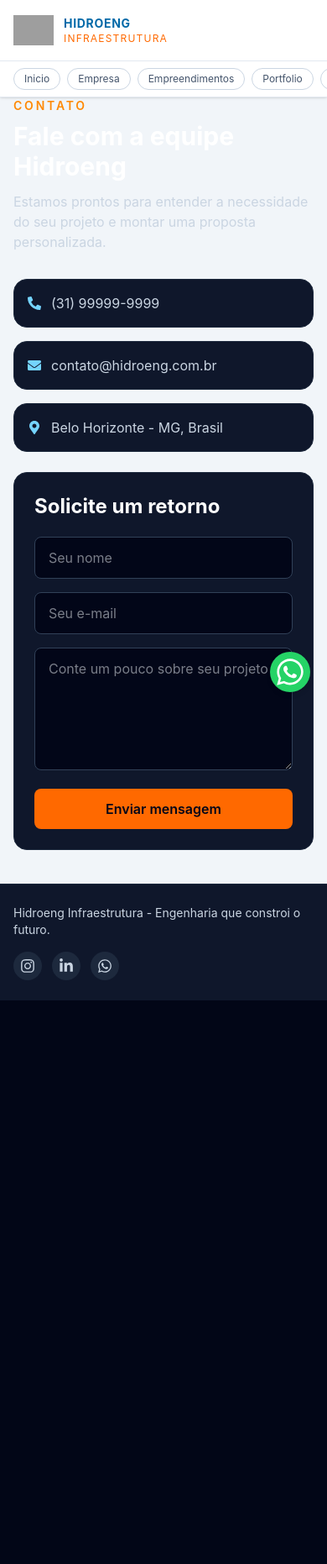
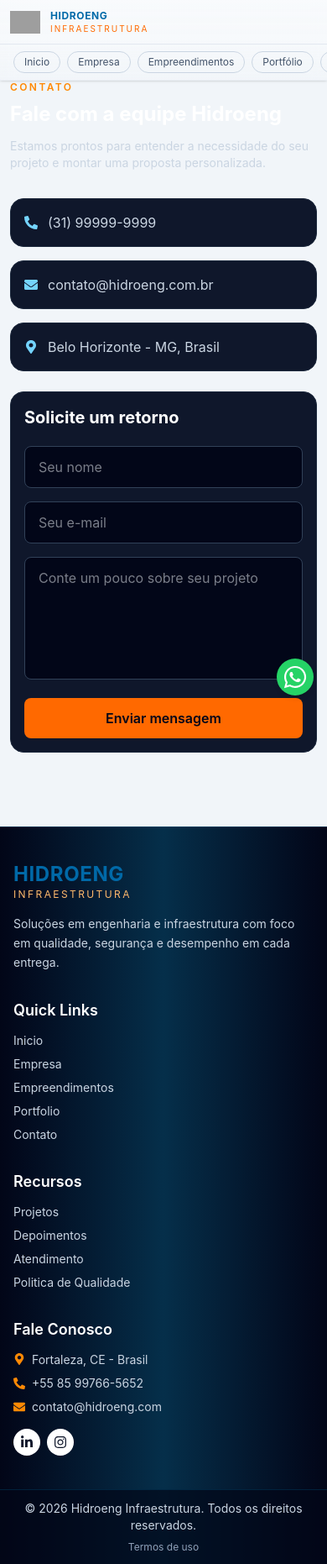
Before and after one commit to RockNicolas/Hidroeng, a React (Vite) app: page /contato in a window 390 px wide. Shown: the whole page at 84% size. Before the commit the page ends 1191 px from the top, so only its background shows below. Built offline with nearby package versions, Linux system fonts and the light colour scheme; grey boxes are pictures that could not be loaded.

Commit message:
Iniciando responsividade para outros dispositivos, mudando no headar para modernizar e criacao de footer

```diff
--- /dev/null
+++ b/src/components/Footer.jsx
@@ -0,0 +1,64 @@
+import { FaEnvelope, FaInstagram, FaLinkedinIn, FaMapMarkerAlt, FaPhoneAlt } from 'react-icons/fa'
+
+function Footer() {
+  return (
+    <footer className="mt-12 border-t border-sky-900/50 bg-gradient-to-r from-slate-950 via-sky-950 to-slate-950 text-slate-200">
+      <div className="mx-auto max-w-6xl px-4 py-10">
+        <div className="grid gap-8 md:grid-cols-4">
+          <div>
+            <h3 className="text-2xl font-bold tracking-wide text-sky-700">HIDROENG</h3>
+            <p className="text-xs uppercase tracking-[0.2em] text-orange-300">Infraestrutura</p>
+            <p className="mt-4 text-sm leading-relaxed text-slate-300">
+              Soluções em engenharia e infraestrutura com foco em qualidade, segurança e desempenho em cada entrega.
+            </p>
+          </div>
+
+          <div>
+            <h4 className="text-lg font-semibold text-white">Quick Links</h4>
+            <ul className="mt-3 space-y-2 text-sm text-slate-300">
+              <li><a href="/">Inicio</a></li>
+              <li><a href="/empresa">Empresa</a></li>
+              <li><a href="/empreendimentos">Empreendimentos</a></li>
+              <li><a href="/portfolio">Portfolio</a></li>
+              <li><a href="/contato">Contato</a></li>
+            </ul>
+          </div>
+
+          <div>
+            <h4 className="text-lg font-semibold text-white">Recursos</h4>
+            <ul className="mt-3 space-y-2 text-sm text-slate-300">
+              <li><a href="/portfolio">Projetos</a></li>
+              <li><a href="/depoimentos">Depoimentos</a></li>
+              <li><a href="/contato">Atendimento</a></li>
+              <li><a href="/empresa">Politica de Qualidade</a></li>
+            </ul>
+          </div>
+
+          <div>
+            <h4 className="text-lg font-semibold text-white">Fale Conosco</h4>
+            <ul className="mt-3 space-y-2 text-sm text-slate-300">
+              <li className="flex items-start gap-2"><FaMapMarkerAlt className="mt-0.5 shrink-0 text-orange-400" /> Fortaleza, CE - Brasil</li>
+              <li className="flex items-center gap-2"><FaPhoneAlt className="text-orange-400" /> +55 85 99766-5652</li>
+              <li className="flex items-center gap-2"><FaEnvelope className="text-orange-400" /> contato@hidroeng.com</li>
+            </ul>
+            <div className="mt-4 flex items-center gap-2 text-base">
+              <a href="#" aria-label="LinkedIn" className="rounded-full bg-white p-2 text-slate-900 hover:text-orange-500"><FaLinkedinIn /></a>
+              <a href="https://www.instagram.com/duo.construtora/" aria-label="Instagram" className="rounded-full bg-white p-2 text-slate-900 hover:text-orange-500"><FaInstagram /></a>
+            </div>
+          </div>
+        </div>
+      </div>
+
+      <div className="border-t border-sky-900/40 bg-slate-950/70">
+        <div className="mx-auto flex max-w-6xl flex-col items-center gap-2 px-4 py-3 text-xs text-slate-400">
+          <p className="text-center text-sm text-slate-300">© 2026 Hidroeng Infraestrutura. Todos os direitos reservados.</p>
+          <div className="flex flex-wrap items-center justify-center gap-4">
+            <a href="/empresa">Termos de uso</a>
+          </div>
+        </div>
+      </div>
+    </footer>
+  )
+}
+
+export default Footer
--- a/src/components/SectionTitle.jsx
+++ b/src/components/SectionTitle.jsx
@@ -1,9 +1,9 @@
 function SectionTitle({ eyebrow, title, text }) {
   return (
     <div className="mb-8">
-      <p className="text-sm font-semibold uppercase tracking-[0.2em] text-orange-400">{eyebrow}</p>
-      <h2 className="mt-2 text-3xl font-bold text-white md:text-4xl">{title}</h2>
-      {text ? <p className="mt-3 max-w-3xl text-slate-300">{text}</p> : null}
+      <p className="text-xs font-semibold uppercase tracking-[0.2em] text-orange-400 sm:text-sm">{eyebrow}</p>
+      <h2 className="mt-2 text-2xl font-bold text-white sm:text-3xl md:text-4xl">{title}</h2>
+      {text ? <p className="mt-3 max-w-3xl text-sm text-slate-300 sm:text-base">{text}</p> : null}
     </div>
   )
 }
--- a/src/components/SiteLayout.jsx
+++ b/src/components/SiteLayout.jsx
@@ -1,12 +1,13 @@
 import { NavLink, Outlet } from 'react-router-dom'
-import { FaLinkedinIn, FaInstagram, FaWhatsapp } from 'react-icons/fa'
+import { FaWhatsapp } from 'react-icons/fa'
 import logo from '../assets/logo/logo-page-Photoroom.png'
+import Footer from './Footer'
 
 const navLinks = [
   { to: '/', label: 'Inicio' },
   { to: '/empresa', label: 'Empresa' },
   { to: '/empreendimentos', label: 'Empreendimentos' },
-  { to: '/portfolio', label: 'Portfolio' },
+  { to: '/portfolio', label: 'Portfólio' },
   { to: '/depoimentos', label: 'Depoimentos' },
   { to: '/contato', label: 'Contato' },
 ]
@@ -14,17 +15,17 @@ const navLinks = [
 function SiteLayout() {
   return (
     <div className="min-h-screen bg-slate-100 text-slate-100">
-      <header className="sticky top-0 z-50 border-b border-slate-200 bg-white text-slate-800 shadow-sm">
-        <div className="flex w-full items-center justify-between gap-6 px-4 py-3 md:px-8 lg:px-10">
+      <header className="sticky top-0 z-50 border-b border-slate-200/60 bg-gradient-to-b from-[rgba(248,250,252,0.95)] via-[rgba(248,250,252,0.75)] to-[rgba(248,250,252,0.15)] text-slate-800 shadow-sm backdrop-blur-sm">
+        <div className="flex w-full items-center justify-between gap-3 px-3 py-2 sm:px-4 sm:py-3 md:gap-6 md:px-8 lg:px-10">
           <NavLink to="/" className="flex items-center gap-3">
             <img
               src={logo}
               alt="Logo Hidroeng Infraestrutura"
-              className="h-12 w-12 object-contain"
+              className="h-9 w-9 object-contain sm:h-12 sm:w-12"
             />
             <div>
-              <p className="text-sm font-bold uppercase tracking-wider text-sky-700">Hidroeng</p>
-              <p className="text-xs uppercase tracking-widest text-orange-500">Infraestrutura</p>
+              <p className="text-xs font-bold uppercase tracking-wider text-sky-700 sm:text-sm">Hidroeng</p>
+              <p className="text-[10px] uppercase tracking-[0.2em] text-orange-500 sm:text-xs">Infraestrutura</p>
             </div>
           </NavLink>
 
@@ -66,7 +67,7 @@ function SiteLayout() {
         </nav>
       </header>
 
-      <main className="mx-auto w-full max-w-6xl px-4 pb-10 pt-0">
+      <main className="mx-auto w-full max-w-6xl px-3 pb-10 pt-0 sm:px-4">
         <Outlet />
       </main>
 
@@ -75,27 +76,12 @@ function SiteLayout() {
         target="_blank"
         rel="noreferrer"
         aria-label="Falar no WhatsApp"
-        className="fixed bottom-5 right-5 z-50 inline-flex h-12 w-12 items-center justify-center rounded-full bg-[#25D366] text-4xl text-white shadow-md transition hover:scale-105 hover:bg-[#20c75a]"
+        className="fixed bottom-4 right-4 z-50 inline-flex h-11 w-11 items-center justify-center rounded-full bg-[#25D366] text-3xl text-white shadow-md transition hover:scale-105 hover:bg-[#20c75a] sm:bottom-5 sm:right-5 sm:h-12 sm:w-12 sm:text-4xl"
       >
         <FaWhatsapp />
       </a>
 
-      <footer className="border-t border-slate-800 bg-slate-900">
-        <div className="mx-auto flex max-w-6xl flex-col gap-4 px-4 py-6 text-sm text-slate-300 md:flex-row md:items-center md:justify-between">
-          <p>Hidroeng Infraestrutura - Engenharia que constroi o futuro.</p>
-          <div className="flex items-center gap-3 text-lg">
-            <a href="#" aria-label="Instagram" className="rounded-full bg-slate-800 p-2 hover:text-orange-400">
-              <FaInstagram />
-            </a>
-            <a href="#" aria-label="LinkedIn" className="rounded-full bg-slate-800 p-2 hover:text-sky-300">
-              <FaLinkedinIn />
-            </a>
-            <a href="#" aria-label="WhatsApp" className="rounded-full bg-slate-800 p-2 hover:text-green-400">
-              <FaWhatsapp />
-            </a>
-          </div>
-        </div>
-      </footer>
+      <Footer />
     </div>
   )
 }
--- a/src/components/home/DevelopmentsHighlightSection.jsx
+++ b/src/components/home/DevelopmentsHighlightSection.jsx
@@ -5,24 +5,24 @@ function DevelopmentsHighlightSection({ images }) {
   const { ref, isVisible } = useInView({ threshold: 0.2 })
 
   return (
-    <section ref={ref} className="-mx-[calc(50dvw-50%)] w-dvw overflow-hidden bg-slate-100 py-12 text-slate-800">
-      <div className="mx-auto grid max-w-6xl gap-10 px-6 md:grid-cols-[1.1fr_1fr] md:items-center">
+    <section ref={ref} className="-mx-[calc(50dvw-50%)] w-dvw overflow-hidden bg-slate-100 py-10 text-slate-800 sm:py-12">
+      <div className="mx-auto grid max-w-6xl gap-8 px-4 sm:px-6 md:grid-cols-[1.1fr_1fr] md:items-center">
         <div
           className={`transition-all duration-1000 ${
             isVisible ? 'translate-x-0 opacity-100' : '-translate-x-12 opacity-0'
           }`}
         >
-          <h3 className="font-display text-5xl uppercase leading-none text-slate-700">Empreendimentos</h3>
-          <p className="mt-4 text-lg text-slate-500">Projetos sempre pensando na familia.</p>
+          <h3 className="font-display text-4xl uppercase leading-none text-slate-700 sm:text-5xl">Empreendimentos</h3>
+          <p className="mt-4 text-base text-slate-500 sm:text-lg">Projetos sempre pensando na familia.</p>
           <p className="mt-5 max-w-md text-sm leading-relaxed text-slate-600">
-            Conheca alguns empreendimentos que representam nosso padrao de qualidade, planejamento tecnico e foco na
-            satisfacao de cada cliente.
+            Conheça alguns empreendimentos que representam nosso padrão de qualidade,
+            planejamento técnico e foco na satisfação de cada cliente.
           </p>
           <Link
             to="/empreendimentos"
-            className="mt-8 inline-block rounded-full border-2 bg-sky-900 px-8 py-3 text-xs font-semibold uppercase tracking-[0.2em] text-white transition hover:bg-orange-500"
+            className="mt-8 inline-block rounded-full border-2 bg-sky-900 px-6 py-3 text-xs font-semibold uppercase tracking-[0.2em] text-white transition hover:bg-orange-500 sm:px-8"
           >
-            Conhecer
+            Quero Conhecer
           </Link>
         </div>
 
@@ -36,7 +36,7 @@ function DevelopmentsHighlightSection({ images }) {
               key={image.src}
               src={image.src}
               alt={image.alt}
-              className="h-44 w-full object-cover md:h-52"
+              className="h-32 w-full object-cover sm:h-44 md:h-52"
             />
           ))}
         </div>
--- a/src/components/home/HeroBanner.jsx
+++ b/src/components/home/HeroBanner.jsx
@@ -16,16 +16,16 @@ function HeroBanner({ image, title, subtitle }) {
         backgroundAttachment: 'fixed',
       }}
     >
-      <div className="flex h-[calc(100vh-72px)] flex-col items-center justify-center px-6 py-8 text-center">
+      <div className="flex h-[85svh] min-h-[520px] flex-col items-center justify-center px-4 py-8 text-center sm:px-6 md:h-[calc(100vh-72px)]">
         <h2
-          className={`font-display text-3xl font-light uppercase tracking-wide text-white transition-all duration-1000 md:text-6xl ${
+          className={`font-display text-2xl font-light uppercase tracking-wide text-white transition-all duration-1000 sm:text-3xl md:text-6xl ${
             isVisible ? 'translate-y-0 opacity-100' : 'translate-y-6 opacity-0'
           }`}
         >
           {title}
         </h2>
         <p
-          className={`font-display mt-6 text-sm font-semibold uppercase tracking-[0.25em] text-white/90 transition-all delay-150 duration-1000 md:text-xl ${
+          className={`font-display mt-5 text-xs font-semibold uppercase tracking-[0.18em] text-white/90 transition-all delay-150 duration-1000 sm:text-sm sm:tracking-[0.25em] md:text-xl ${
             isVisible ? 'translate-y-0 opacity-100' : 'translate-y-6 opacity-0'
           }`}
         >
--- a/src/components/home/WhoWeAreSection.jsx
+++ b/src/components/home/WhoWeAreSection.jsx
@@ -5,26 +5,26 @@ function WhoWeAreSection({ image }) {
   const { ref, isVisible } = useInView({ threshold: 0.25 })
 
   return (
-    <section ref={ref} className="-mx-[calc(50dvw-50%)] w-dvw overflow-hidden bg-slate-100 py-10 text-slate-800">
-      <div className="grid items-stretch md:grid-cols-[2.8fr_1fr]">
+    <section ref={ref} className="-mx-[calc(50dvw-50%)] w-dvw overflow-hidden bg-slate-100 py-8 text-slate-800 sm:py-10">
+      <div className="grid items-stretch md:grid-cols-[2.2fr_1fr]">
         <div
-          className={`flex h-[320px] items-center justify-center bg-slate-100 transition-all duration-1000 md:h-[420px] ${
+          className={`flex h-[240px] items-center justify-center bg-slate-100 transition-all duration-1000 sm:h-[320px] md:h-[420px] ${
             isVisible ? 'translate-x-0 opacity-100' : '-translate-x-12 opacity-0'
           }`}
         >
           <img src={image} alt="Empreendimento moderno Hidroeng" className="h-full w-full object-contain" />
         </div>
         <div
-          className={`flex items-center px-8 py-8 transition-all delay-150 duration-1000 md:px-10 ${
+          className={`flex items-center px-4 py-6 transition-all delay-150 duration-1000 sm:px-8 sm:py-8 md:px-10 ${
             isVisible ? 'translate-x-0 opacity-100' : 'translate-x-12 opacity-0'
           }`}
         >
           <div>
-            <p className="font-display text-5xl uppercase leading-none text-slate-700">Quem somos</p>
+            <p className="font-display text-4xl uppercase leading-none text-slate-700 sm:text-5xl">Quem somos</p>
             <p className="mt-6 text-sm leading-relaxed text-slate-600">
-              A Hidroeng e uma empresa de engenharia e infraestrutura comprometida com qualidade, seguranca e
-              resultados. Atuamos em projetos de diferentes portes, construindo solucoes duraveis e relacoes de
-              confianca com nossos clientes.
+              A Hidroeng é uma empresa de engenharia e infraestrutura comprometida com qualidade,
+              segurança e resultados. Atuamos em projetos de diferentes portes, construindo soluções
+              duráveis e relações de confiança com nossos clientes.
             </p>
             <Link
               to="/empresa"
--- a/src/pages/ContactPage.jsx
+++ b/src/pages/ContactPage.jsx
@@ -32,8 +32,8 @@ function ContactPage() {
         </div>
       </div>
 
-      <form className="rounded-2xl border border-slate-800 bg-slate-900 p-6">
-        <h3 className="text-2xl font-bold text-white">Solicite um retorno</h3>
+      <form className="rounded-2xl border border-slate-800 bg-slate-900 p-4 sm:p-6">
+        <h3 className="text-xl font-bold text-white sm:text-2xl">Solicite um retorno</h3>
         <div className="mt-5 space-y-4">
           <input
             type="text"
```
Also changed, not shown: src/components/home/LocationSection.jsx (+5 -5 lines), src/pages/HomePage.jsx (+6 -6 lines).
